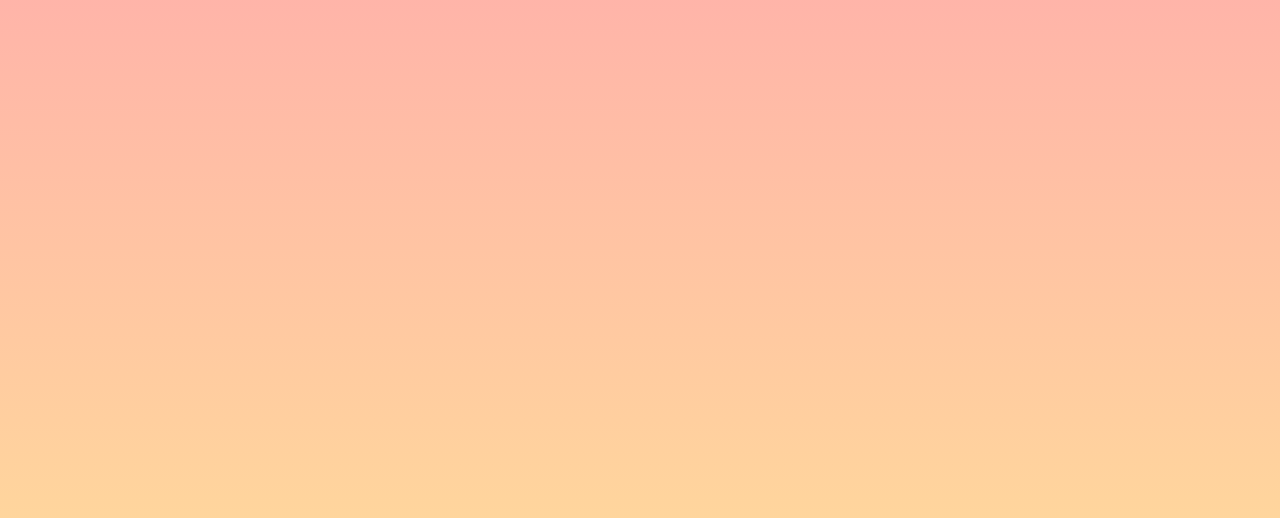
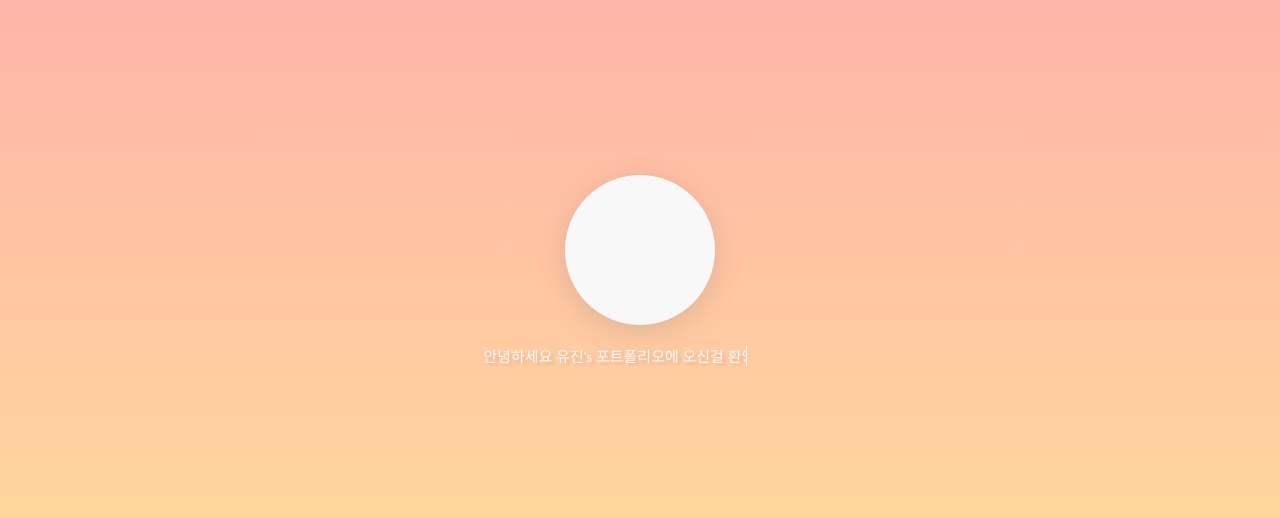
Before and after one commit to ujeans/Interactive_Cards, a React (Create React App) app: page / in a window 1280 px wide. Shown: the part 130-648 px from the top of the page. Built offline with nearby package versions, Linux system fonts and the light colour scheme.

Commit message:
homePage 컴포넌트 분리 후 프로필 아이콘, 타이포그래피 추가

```diff
--- a/src/App.js
+++ b/src/App.js
@@ -1,4 +1,5 @@
 import { Routes, Route } from "react-router-dom";
+// pages
 import HomePage from "./pages/HomePage";
 import ProfilePage from "./pages/ProfilePage";
 import ProjectPage from "./pages/ProjectPage";
--- /dev/null
+++ b/src/components/home/Profile.js
@@ -0,0 +1,22 @@
+import styled from "styled-components";
+
+const Profile = () => {
+  return (
+    <>
+      <ProfileBtn />
+    </>
+  );
+};
+
+export default Profile;
+
+const ProfileBtn = styled.button`
+  width: 150px;
+  height: 150px;
+  margin-bottom: 20px;
+  border-radius: 50%;
+  border: none;
+  background-color: #f8f8f8;
+  box-shadow: rgba(100, 100, 111, 0.2) 0px 7px 29px 0px;
+  cursor: pointer;
+`;
--- /dev/null
+++ b/src/components/home/Typography.js
@@ -0,0 +1,38 @@
+import styled from "styled-components";
+
+const Typography = () => {
+  return <Content>안녕하세요 유진's 포트폴리오에 오신걸 환영합니다</Content>;
+};
+
+export default Typography;
+
+const Content = styled.div`
+  font-size: 15px;
+  color: #f8f8f8;
+  min-width: 11px;
+  white-space: nowrap;
+  margin: 0;
+  color: transparent;
+
+  &::before {
+    content: "안녕하세요 유진's 포트폴리오에 오신걸 환영합니다";
+    position: absolute;
+    color: #f8f8f8;
+    text-shadow: 3px 3px 3px rgba(100, 100, 111, 0.2);
+    overflow: hidden;
+    border-right: 1px solid #f8f8f8;
+    animation: typing 5s steps(31) infinite;
+  }
+
+  @keyframes typing {
+    0% {
+      width: 0%;
+    }
+    50% {
+      width: 100%;
+    }
+    100% {
+      width: 0%;
+    }
+  }
+`;
--- /dev/null
+++ b/src/containers/home/HomeWrapper.js
@@ -0,0 +1,32 @@
+import styled from "styled-components";
+// styles
+import "../../styles/homePage.scss";
+
+const HomeWrapper = ({ children }) => {
+  return (
+    <Container>
+      <div className="canvas"></div>
+
+      <Wrapper>{children}</Wrapper>
+    </Container>
+  );
+};
+
+export default HomeWrapper;
+
+const Container = styled.div`
+  width: 100vw;
+  height: 100vh;
+  display: flex;
+  justify-content: center;
+  align-items: center;
+`;
+
+const Wrapper = styled.div`
+  position: relative;
+  z-index: 1;
+  display: flex;
+  flex-direction: column;
+  align-items: center;
+  justify-content: center;
+`;
--- a/src/index.js
+++ b/src/index.js
@@ -2,10 +2,13 @@ import React from "react";
 import ReactDOM from "react-dom/client";
 import App from "./App";
 import { BrowserRouter } from "react-router-dom";
+import { HelmetProvider } from "react-helmet-async";
 
 const root = ReactDOM.createRoot(document.getElementById("root"));
 root.render(
   <BrowserRouter>
-    <App />
+    <HelmetProvider>
+      <App />
+    </HelmetProvider>
   </BrowserRouter>
 );
--- a/src/pages/HomePage.js
+++ b/src/pages/HomePage.js
@@ -1,8 +1,23 @@
-import React from "react";
-import "../styles/homePage.scss";
+import { Helmet } from "react-helmet-async";
+// containers
+import HomeWrapper from "../containers/home/HomeWrapper";
+// components
+import Profile from "../components/home/Profile";
+import Typography from "../components/home/Typography";
 
 const HomePage = () => {
-  return <div className="canvas"></div>;
+  return (
+    <>
+      <Helmet>
+        <title>ujinLog</title>
+      </Helmet>
+
+      <HomeWrapper>
+        <Profile />
+        <Typography />
+      </HomeWrapper>
+    </>
+  );
 };
 
 export default HomePage;
--- a/src/styles/homePage.scss
+++ b/src/styles/homePage.scss
@@ -6,6 +6,7 @@ body {
 }
 
 .canvas {
+  position: absolute;
   height: 100vh;
   width: 100vw;
   background: linear-gradient(lighten($red, 10%), lighten($teal, 10%));
```
